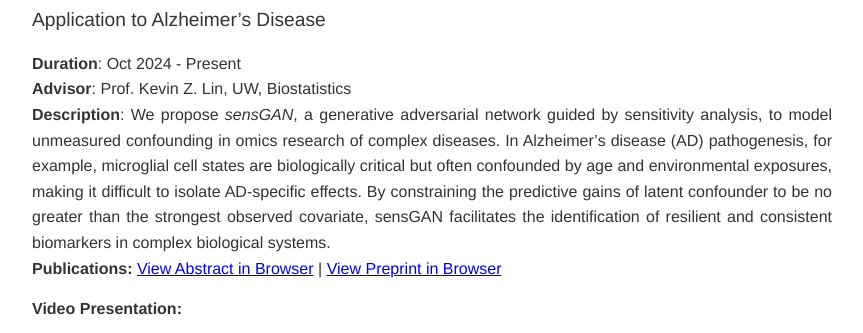
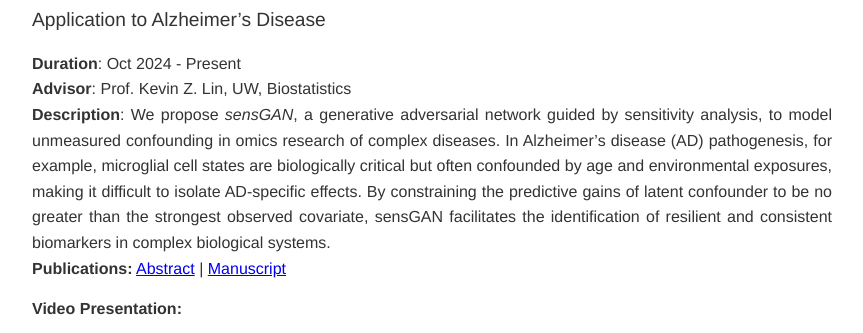
Before and after one commit to yifanlinz/yifanlinz.github.io, a Jekyll site: the page built from research.md, in a window 1280 px wide and 1400 px high, scrolled down 396 px, cut to the strip 0-333 px from the top of the window. Shown: the whole strip, without its empty margins (208-1071 px from the left). Built offline with Jekyll 4.4.1, drawn with Linux system fonts in a browser that asks for light colours; a style sheet for code colours, icons or effects is not loaded; some of the changed text lies outside the part shown.

Commit message:
updated manuscript and cv

```diff
--- a/research.md
+++ b/research.md
@@ -16,7 +16,7 @@ My research focuses on applying advanced statistical methods and machine learnin
 **Advisor**: Prof. Kevin Z. Lin, UW, Biostatistics
 **Description**: We propose *sensGAN*, a generative adversarial network guided by sensitivity analysis, to model unmeasured confounding in omics research of complex diseases. In Alzheimer’s disease (AD) pathogenesis, for example, microglial cell states are biologically critical but often confounded by age and environmental exposures, making it difficult to isolate AD-specific effects. By constraining the predictive gains of latent confounder to be no greater than the strongest observed covariate, sensGAN facilitates the identification of resilient and consistent biomarkers in complex biological systems.
 **Publications:**
-[View Abstract in Browser]({{ '/assets/pdf/MLCB_2025_sensGAN.pdf' | relative_url }}){:target="_blank"} | [View Preprint in Browser]({{ '/assets/pdf/sensGAN.pdf' | relative_url }}){:target="_blank"}
+[Abstract]({{ '/assets/pdf/MLCB_2025_sensGAN.pdf' | relative_url }}){:target="_blank"} | [Manuscript]({{ '/assets/pdf/sensGAN.pdf' | relative_url }}){:target="_blank"}
 
 
 **Video Presentation:**
@@ -36,7 +36,7 @@ My research focuses on applying advanced statistical methods and machine learnin
 **Advisor**: Prof. Kevin Z. Lin, UW, Biostatistics
 **Description**: We applied fastTopics, a probabilistic topic model, to characterize microglial functional heterogeneity on a continuous spectrum. This approach represents each cell as a mixture of functional modules, enabling the discovery of continuous microglial states. In both unsorted brain samples and microglia-specific datasets, the model recovered biologically coherent programs aligned with known cell types.
 **Publications:**
-[View Abstract in Browser]({{ '/assets/pdf/MLCB_2025_MIRAGE.pdf' | relative_url }}){:target="_blank"}
+[Abstract]({{ '/assets/pdf/MLCB_2025_MIRAGE.pdf' | relative_url }}){:target="_blank"}
 
 ### Regulation of Zinc Fingers and Resulting Functional Directions in HuVECs Under Shear Stress
 **Duration**: July 2020 – October 2022
```
Also changed, not shown: cv.md (+1 -1 lines), 3 other files.
